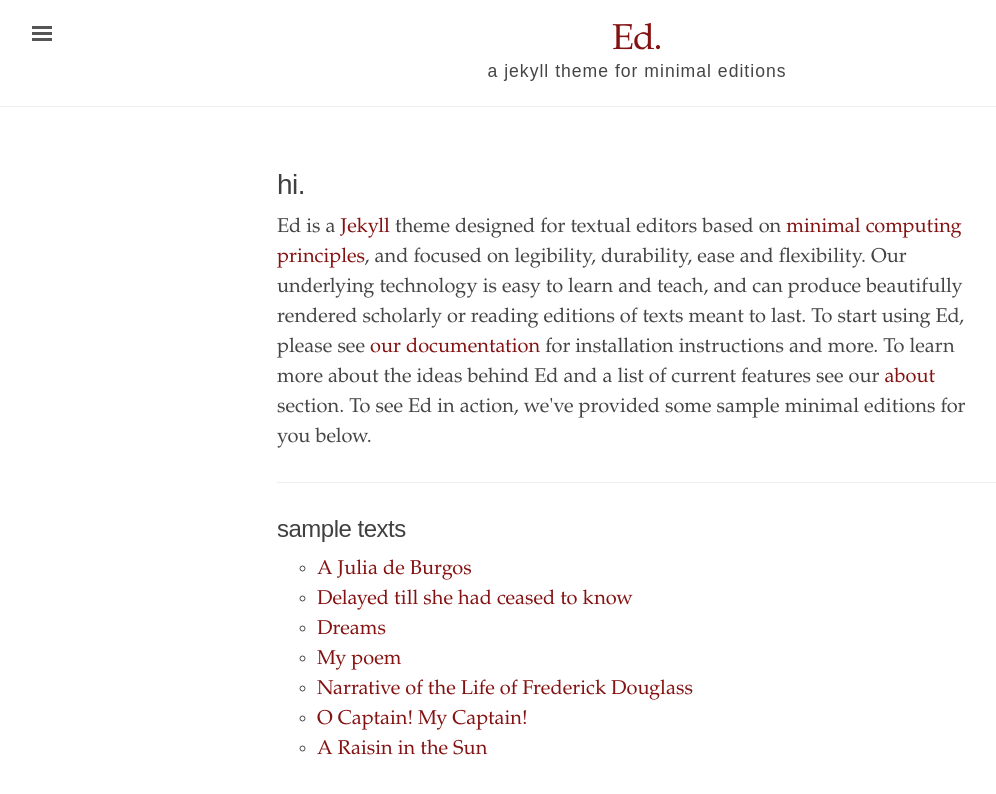
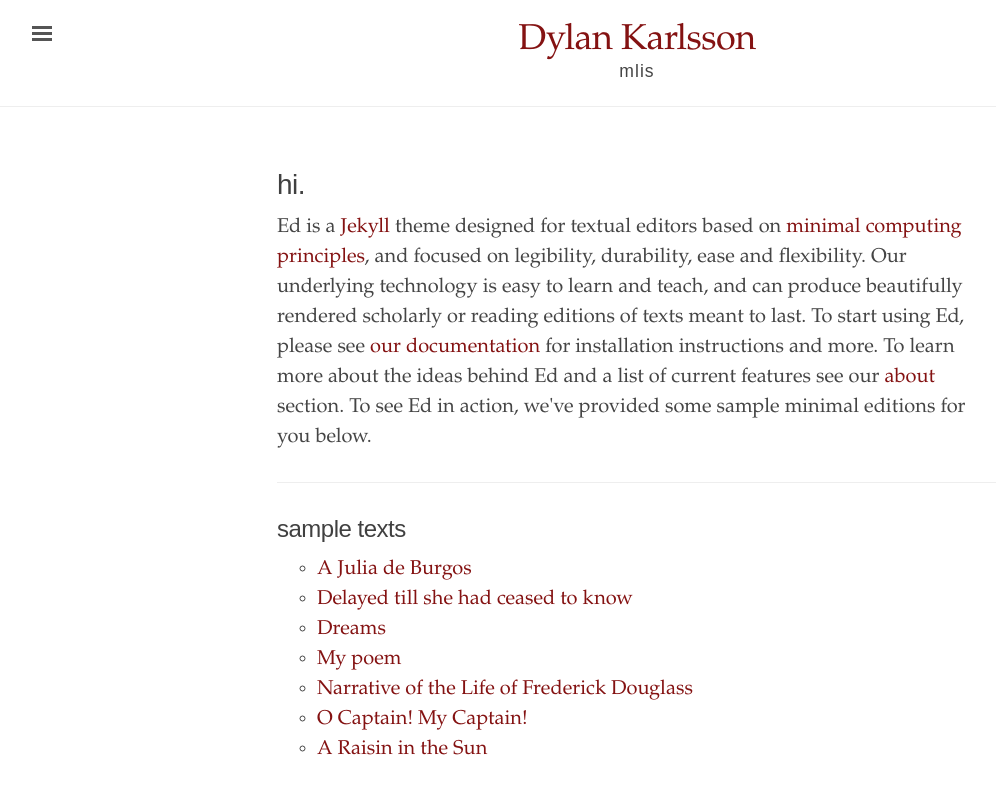
Before and after one commit to dylankarlsson/portfolio, a Jekyll site: the page built from index.html, in a window 1280 px wide. Shown: the top 794 px of the page, without its empty margins (3-999 px from the left). Built offline with Jekyll 4.4.1, drawn with Linux system fonts in a browser that asks for light colours.

Commit message:
Update _config.yml

```diff
--- a/_config.yml
+++ b/_config.yml
@@ -1,17 +1,17 @@
 # Built with Jekyll 3.6.0
 
 # Setup
-title:               Ed.
-tagline:             'a jekyll theme for minimal editions'
-description:         'Ed is a Jekyll theme designed for textual editors based on minimal computing principles, and focused on legibility and flexibility.'
-url:                 'http://minicomp.github.io'
-baseurl:             '/ed'
+title:               Dylan Karlsson
+tagline:             'mlis'
+description:         'digital archiving.'
+url:                 'http://dylankarlsson.github.io'
+baseurl:             '/portfolio'
 
 # About/contact
 author:
-  name:              Alex Gil
-  url:               https://twitter.com/elotroalex
-  email:             colibri.alex@gmail.com
+  name:
+  url:
+  email:
 
 # Color scheme. Options: red, orange, magenta, cyan, blue, brown
 color-scheme:
```
